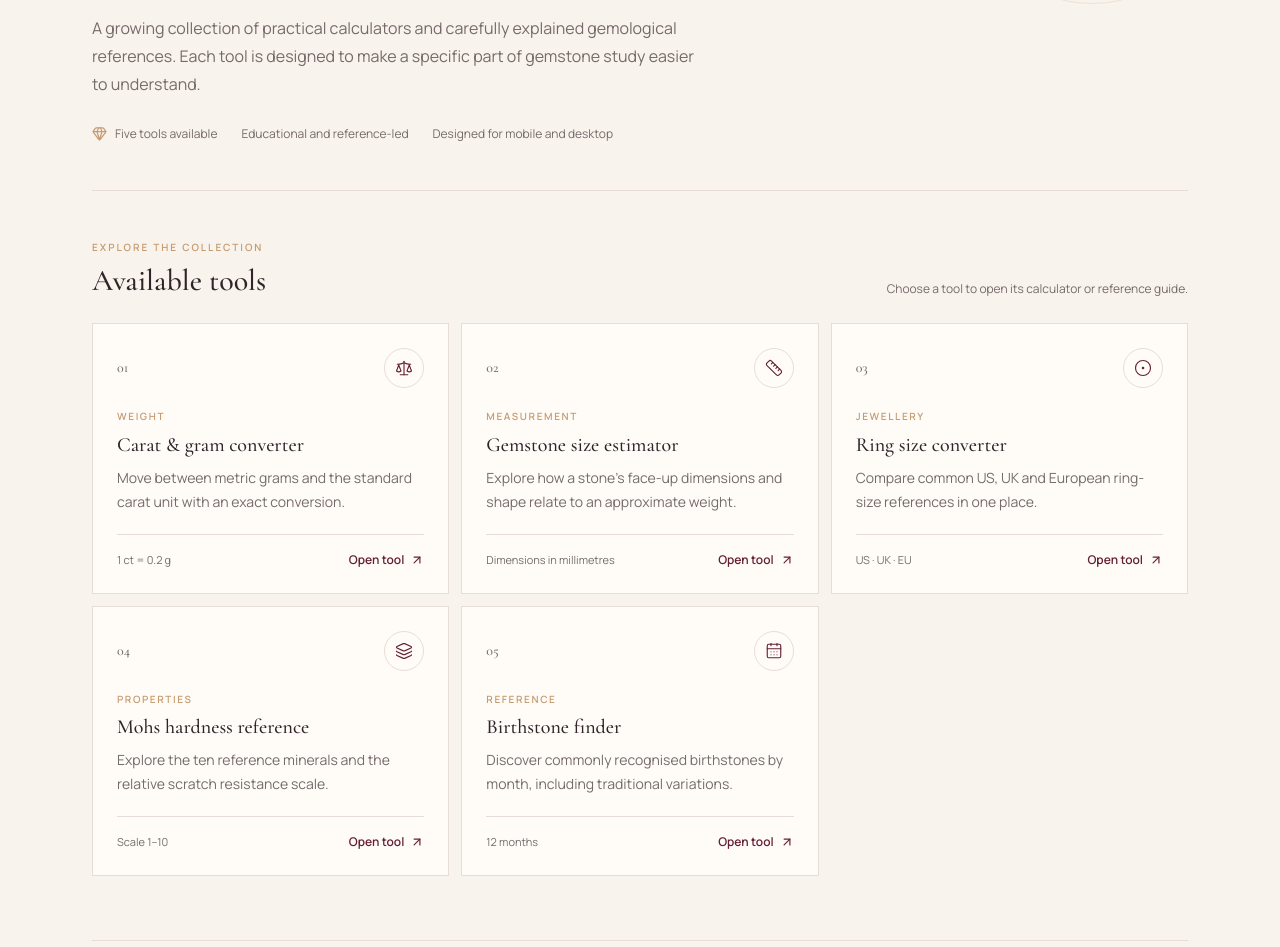
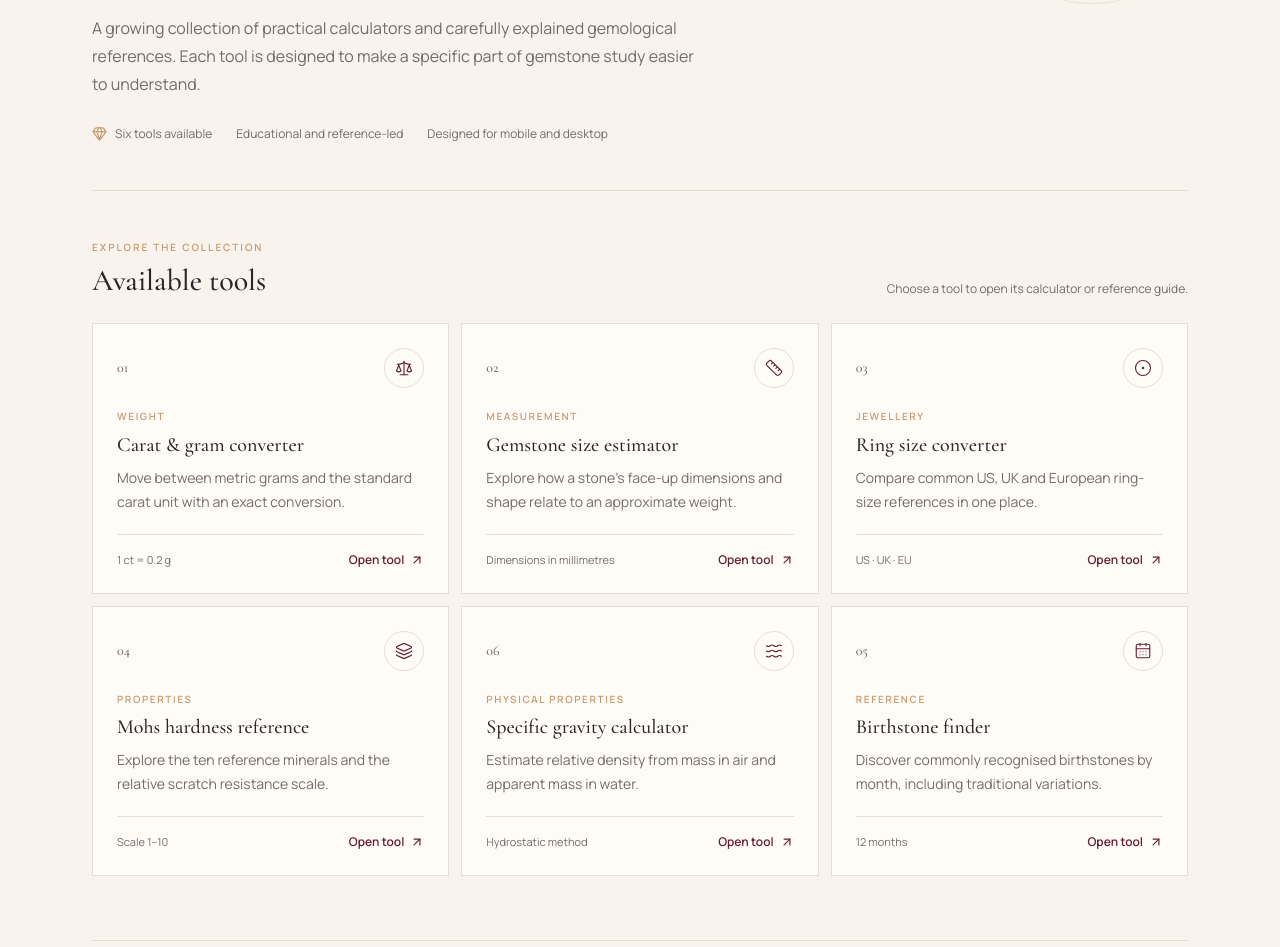
Before and after one commit to LinukaBandara/GemologyX, a Next.js app: page /tools in a window 1280 px wide. Shown: the part 345-1292 px from the top of the page. Built offline with nearby package versions, Linux system fonts and the light colour scheme.

Commit message:
Publish specific gravity calculator in tools directory

```diff
--- a/src/app/tools/page.tsx
+++ b/src/app/tools/page.tsx
@@ -9,7 +9,7 @@ import {
 export const metadata: Metadata = {
   title: "Gemology Tools & Calculators",
   description:
-    "Explore practical gemstone calculators and gemological reference tools for carat weight, measurements, ring sizes, hardness and birthstones.",
+    "Explore practical gemstone calculators and gemological reference tools for carat weight, measurements, ring sizes, hardness, birthstones and specific gravity.",
   alternates: { canonical: "/tools" },
 };
 
@@ -51,6 +51,15 @@ const availableTools = [
     icon: Layers3,
   },
   {
+    slug: "specific-gravity",
+    number: "06",
+    name: "Specific gravity calculator",
+    category: "Physical properties",
+    description: "Estimate relative density from mass in air and apparent mass in water.",
+    detail: "Hydrostatic method",
+    icon: Waves,
+  },
+  {
     slug: "birthstones",
     number: "05",
     name: "Birthstone finder",
@@ -62,7 +71,6 @@ const availableTools = [
 ];
 
 const inDevelopment = [
-  { name: "Specific gravity calculator", detail: "Understand relative density using a hydrostatic weighing method.", icon: Waves },
   { name: "Refractive index reference", detail: "Compare published RI ranges and learn what a refractometer can tell you.", icon: Sparkles },
   { name: "Gemstone colour reference", detail: "Explore hue, tone and saturation with a consistent learning framework.", icon: Palette },
   { name: "Gemstone measurement guide", detail: "Learn the dimensions and proportions recorded during gem examination.", icon: Compass },
@@ -84,7 +92,7 @@ export default function ToolsPage() {
           Each tool is designed to make a specific part of gemstone study easier to understand.
         </p>
         <div className="mt-7 flex flex-wrap items-center gap-x-6 gap-y-2 text-xs text-muted">
-          <span className="inline-flex items-center gap-2"><Gem size={15} className="text-[var(--gold)]" /> Five tools available</span>
+          <span className="inline-flex items-center gap-2"><Gem size={15} className="text-[var(--gold)]" /> Six tools available</span>
           <span>Educational and reference-led</span>
           <span>Designed for mobile and desktop</span>
         </div>
```
